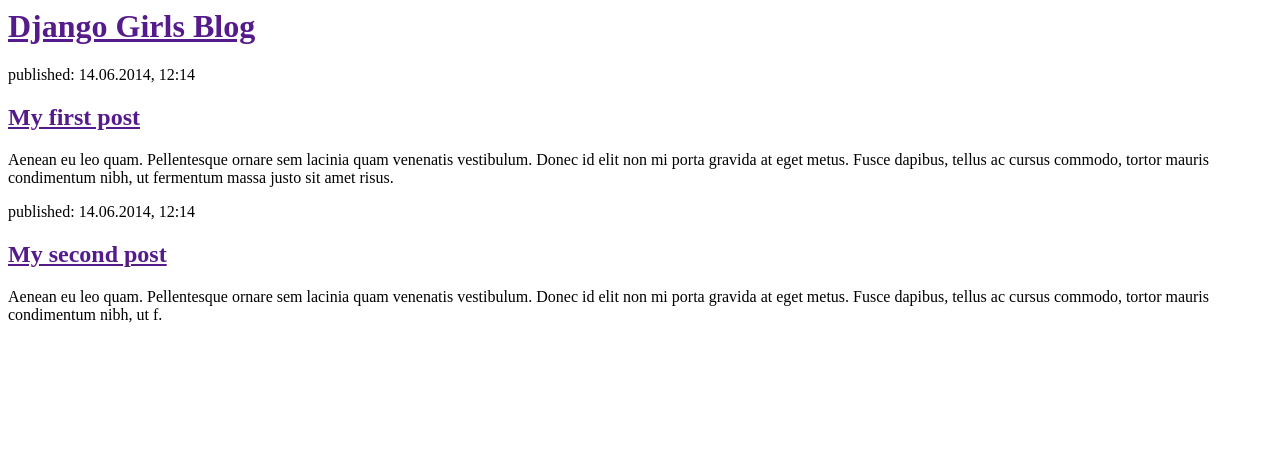
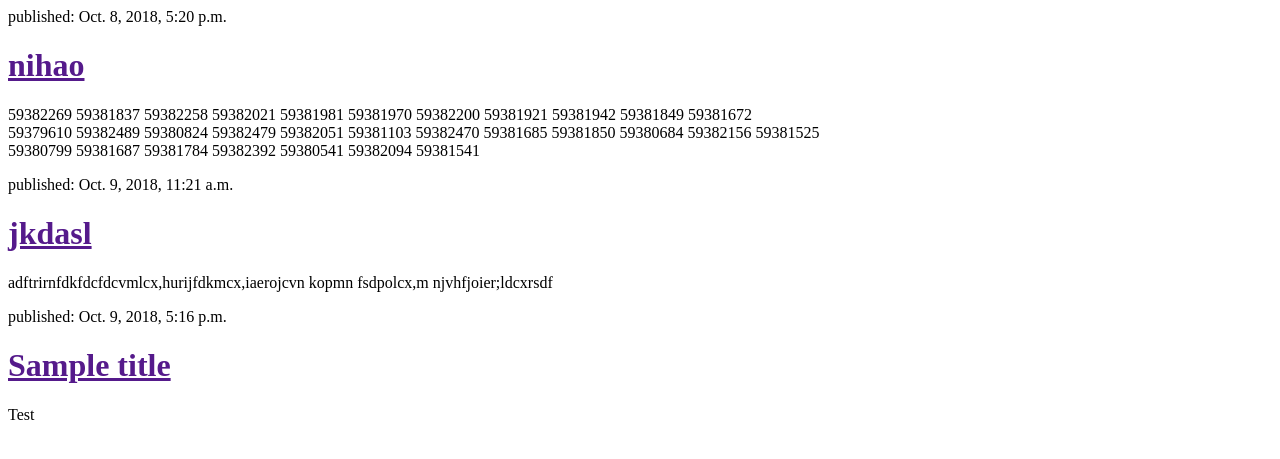
Before and after one commit to LittelOrange/my-first-blog, a Django app: page / in a window 1280 px wide. Shown: the top 459 px of the page. Run offline with Django 3.2, Linux system fonts and the light colour scheme; data comes from the database, SQL or seed files in the repository; both versions use the stored data as it was after the commit.

Commit message:
Modified templates to display posts from database.

```diff
--- a/blog/templates/blog/post_list.html
+++ b/blog/templates/blog/post_list.html
@@ -4,19 +4,25 @@
     </head>
     <body>
         <div>
-            <h1><a href="">Django Girls Blog</a></h1>
-        </div>
+             {% for post in posts %}
+                <div>
+                <p>published: {{ post.published_date }}</p><h1><a href="">{{ post.title }}</a></h1>
+                <p>{{ post.text|linebreaksbr }}</p>
+                </div>
+             {% endfor %}
+            <!--<h1><a href="">Django Girls Blog</a></h1>-->
+        <!--</div>-->
 
-        <div>
-            <p>published: 14.06.2014, 12:14</p>
-            <h2><a href="">My first post</a></h2>
-            <p>Aenean eu leo quam. Pellentesque ornare sem lacinia quam venenatis vestibulum. Donec id elit non mi porta gravida at eget metus. Fusce dapibus, tellus ac cursus commodo, tortor mauris condimentum nibh, ut fermentum massa justo sit amet risus.</p>
-        </div>
+        <!--<div>-->
+            <!--<p>published: 14.06.2014, 12:14</p>-->
+            <!--<h2><a href="">My first post</a></h2>-->
+            <!--<p>Aenean eu leo quam. Pellentesque ornare sem lacinia quam venenatis vestibulum. Donec id elit non mi porta gravida at eget metus. Fusce dapibus, tellus ac cursus commodo, tortor mauris condimentum nibh, ut fermentum massa justo sit amet risus.</p>-->
+        <!--</div>-->
 
-        <div>
-            <p>published: 14.06.2014, 12:14</p>
-            <h2><a href="">My second post</a></h2>
-            <p>Aenean eu leo quam. Pellentesque ornare sem lacinia quam venenatis vestibulum. Donec id elit non mi porta gravida at eget metus. Fusce dapibus, tellus ac cursus commodo, tortor mauris condimentum nibh, ut f.</p>
+        <!--<div>-->
+            <!--<p>published: 14.06.2014, 12:14</p>-->
+            <!--<h2><a href="">My second post</a></h2>-->
+            <!--<p>Aenean eu leo quam. Pellentesque ornare sem lacinia quam venenatis vestibulum. Donec id elit non mi porta gravida at eget metus. Fusce dapibus, tellus ac cursus commodo, tortor mauris condimentum nibh, ut f.</p>-->
         </div>
     </body>
 </html>
--- a/blog/views.py
+++ b/blog/views.py
@@ -1,5 +1,9 @@
 from django.shortcuts import render
+from .models import Post
+from django.utils import timezone
 
 # Create your views here.
+
 def post_list(request):
-    return render(request, 'blog/post_list.html', {})
+    posts = Post.objects.filter(published_date__lte=timezone.now()).order_by('published_date')
+    return render(request, 'blog/post_list.html', {'posts': posts})
```
Also changed, not shown: db.sqlite3.
